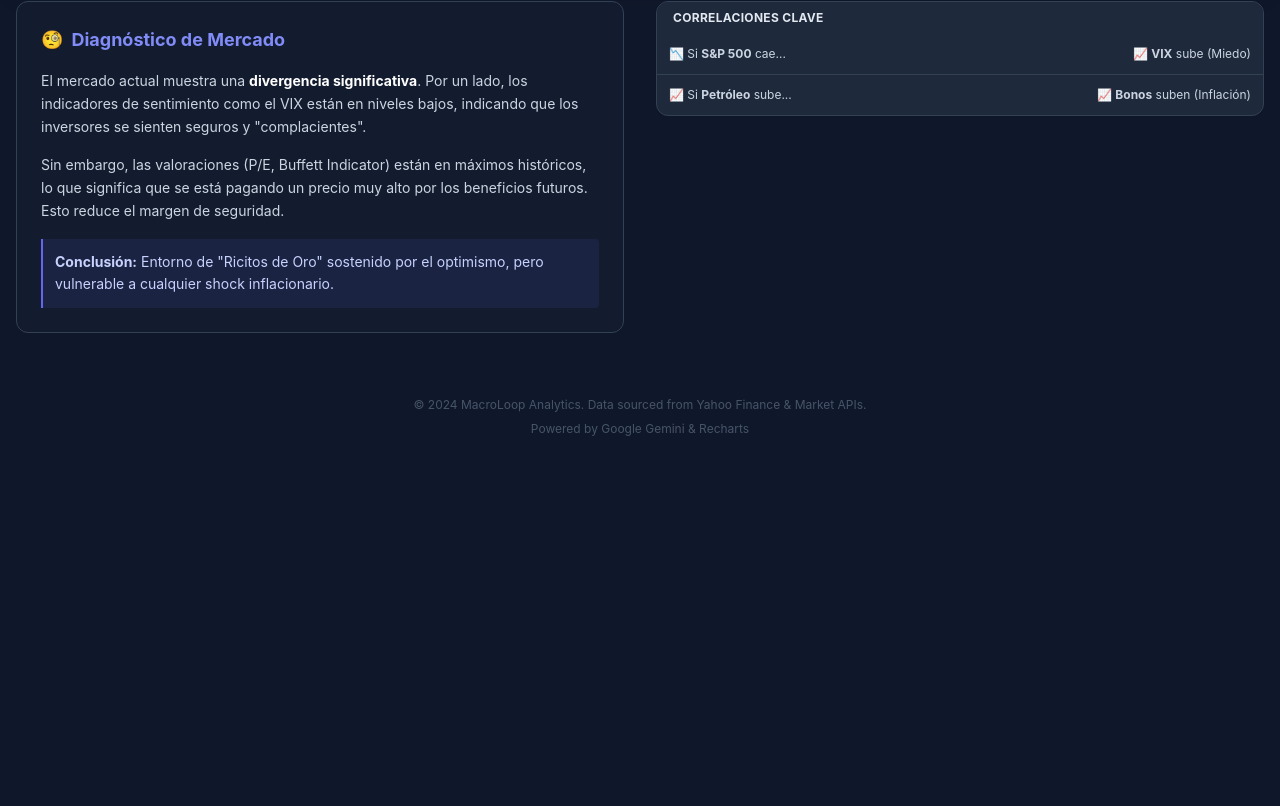
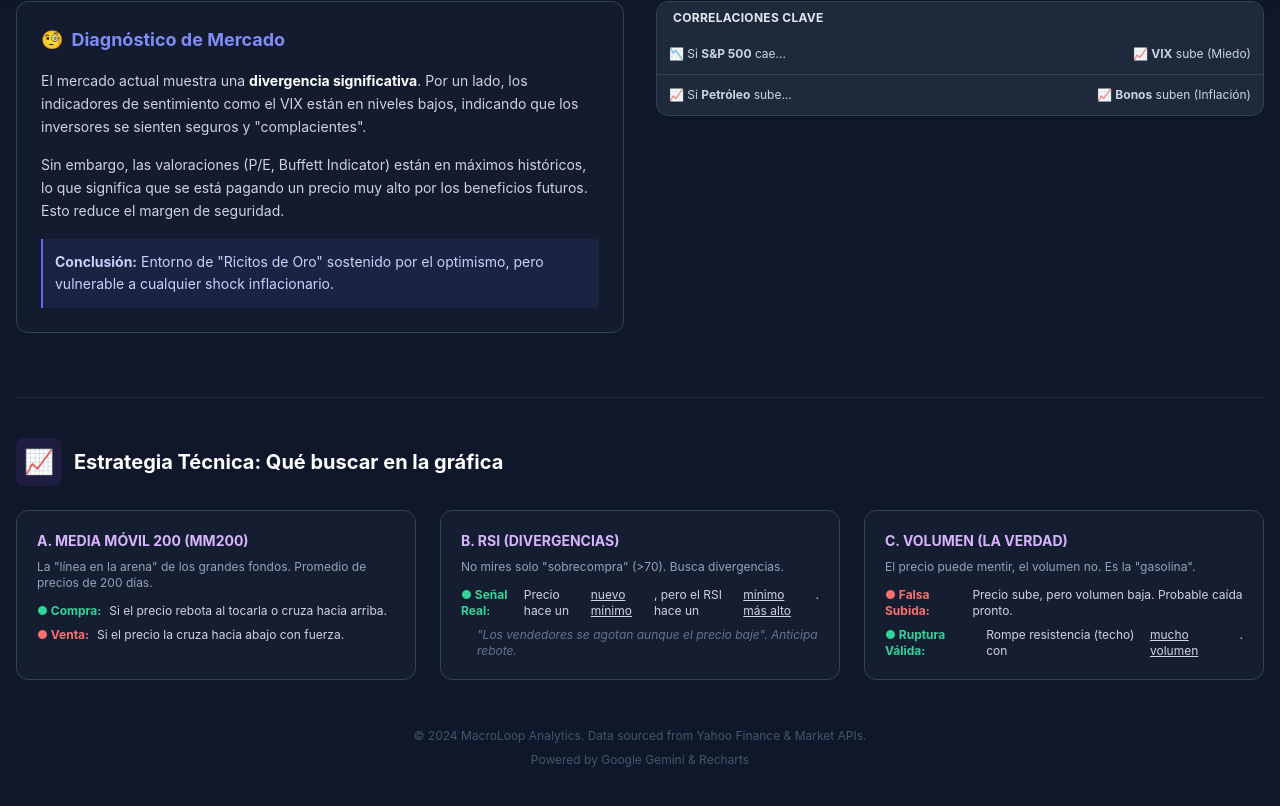
Before and after one commit to p4blo4p/Mercado, a React (Vite) app: page / in a window 1280 px wide. Shown: the part 2997-3803 px from the top of the page. Before the commit the page ends 3546 px from the top, so only its background shows below. Built offline with nearby package versions, Linux system fonts and the light colour scheme.

Commit message:
nueva sección educativa de Análisis Técnico en el resumen de mercado.

```diff
--- a/components/MarketSummary.tsx
+++ b/components/MarketSummary.tsx
@@ -116,6 +116,63 @@ const MarketSummary: React.FC = () => {
             </div>
         </div>
       </div>
+
+      {/* --- SECCIÓN NUEVA: ESTRATEGIA TÉCNICA --- */}
+      <div className="border-t border-slate-800 pt-10">
+          <div className="flex items-center gap-3 mb-6">
+             <div className="p-2 bg-purple-500/10 rounded-lg"><span className="text-2xl">📈</span></div>
+             <h3 className="text-xl font-bold text-white">Estrategia Técnica: Qué buscar en la gráfica</h3>
+          </div>
+
+          <div className="grid grid-cols-1 md:grid-cols-3 gap-6">
+              {/* Card A: MM200 */}
+              <div className="bg-slate-800/40 border border-slate-700 p-5 rounded-xl hover:border-purple-500/50 transition-colors">
+                  <h4 className="font-bold text-purple-300 mb-2 text-sm uppercase">A. Media Móvil 200 (MM200)</h4>
+                  <p className="text-slate-400 text-xs mb-3">La "línea en la arena" de los grandes fondos. Promedio de precios de 200 días.</p>
+                  <ul className="text-xs space-y-2 text-slate-300">
+                      <li className="flex gap-2">
+                          <span className="text-emerald-400 font-bold">● Compra:</span>
+                          Si el precio rebota al tocarla o cruza hacia arriba.
+                      </li>
+                      <li className="flex gap-2">
+                          <span className="text-red-400 font-bold">● Venta:</span>
+                          Si el precio la cruza hacia abajo con fuerza.
+                      </li>
+                  </ul>
+              </div>
+
+              {/* Card B: RSI */}
+              <div className="bg-slate-800/40 border border-slate-700 p-5 rounded-xl hover:border-purple-500/50 transition-colors">
+                  <h4 className="font-bold text-purple-300 mb-2 text-sm uppercase">B. RSI (Divergencias)</h4>
+                  <p className="text-slate-400 text-xs mb-3">No mires solo "sobrecompra" ({'>'}70). Busca divergencias.</p>
+                  <ul className="text-xs space-y-2 text-slate-300">
+                      <li className="flex gap-2">
+                          <span className="text-emerald-400 font-bold">● Señal Real:</span>
+                          Precio hace un <u>nuevo mínimo</u>, pero el RSI hace un <u>mínimo más alto</u>.
+                      </li>
+                      <li className="pl-4 text-slate-500 italic">
+                          "Los vendedores se agotan aunque el precio baje". Anticipa rebote.
+                      </li>
+                  </ul>
+              </div>
+
+              {/* Card C: Volumen */}
+              <div className="bg-slate-800/40 border border-slate-700 p-5 rounded-xl hover:border-purple-500/50 transition-colors">
+                  <h4 className="font-bold text-purple-300 mb-2 text-sm uppercase">C. Volumen (La Verdad)</h4>
+                  <p className="text-slate-400 text-xs mb-3">El precio puede mentir, el volumen no. Es la "gasolina".</p>
+                  <ul className="text-xs space-y-2 text-slate-300">
+                      <li className="flex gap-2">
+                          <span className="text-red-400 font-bold">● Falsa Subida:</span>
+                          Precio sube, pero volumen baja. Probable caída pronto.
+                      </li>
+                      <li className="flex gap-2">
+                          <span className="text-emerald-400 font-bold">● Ruptura Válida:</span>
+                          Rompe resistencia (techo) con <u>mucho volumen</u>.
+                      </li>
+                  </ul>
+              </div>
+          </div>
+      </div>
     </div>
   );
 };
```
Also changed, not shown: scripts/fetch-metrics.js (+56 -59 lines).
